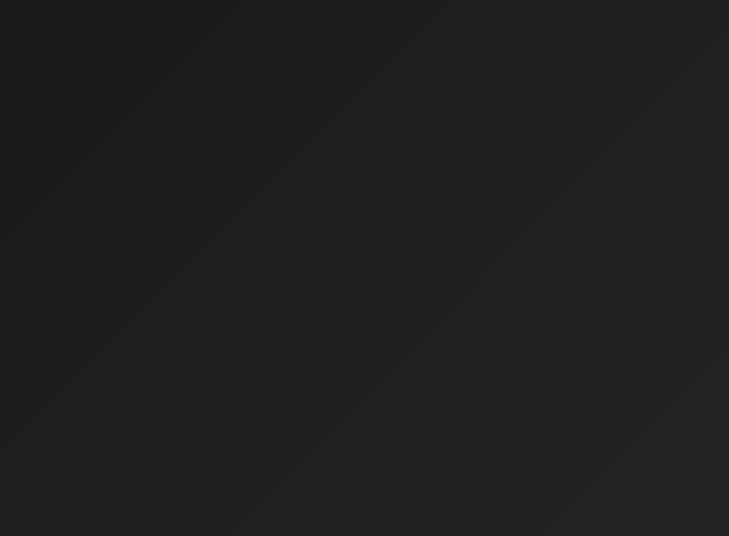
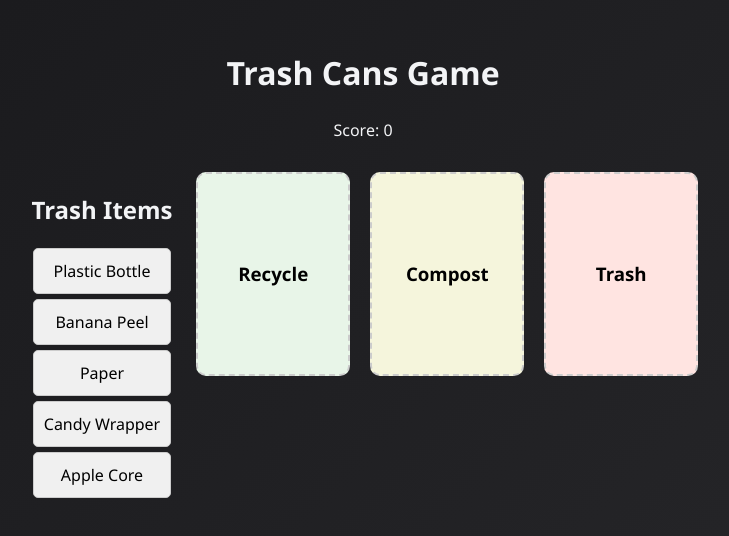
Before and after one commit to gubespam/xiao-mantou-games, a React (Vite) app: page /xiao-mantou-games/trash-cans in a window 1280 px wide. Before the commit this address had no page. Shown: the part 130-666 px from the top of the page, without its empty margins (277-1006 px from the left). Built offline with nearby package versions, Linux system fonts and the light colour scheme.

Commit message:
new trash cans game

```diff
--- a/src/App.jsx
+++ b/src/App.jsx
@@ -5,6 +5,7 @@ import Duordle from './Duordle.jsx';
 import DuordlePlus from './DuordlePlus.jsx';
 import CheckersChess from './CheckersChess.jsx';
 import TicTacTumble from './TicTacTumble.jsx';
+import TrashCans from './TrashCans.jsx';
 import mantouLogo from './images/mantou.png';
 
 
@@ -24,6 +25,7 @@ function App() {
                 <Link className="menu-item" to="/xiao-mantou-games/duordle-plus">Duordle Plus</Link>
                 <Link className="menu-item" to="/xiao-mantou-games/checkers-chess">Checkers-Chess</Link>
                 <Link className="menu-item" to="/xiao-mantou-games/tic-tac-tumble">Hierarchy Tic-tac-tumble</Link>
+                <Link className="menu-item" to="/xiao-mantou-games/trash-cans">Trash Cans</Link>
               </nav>
             </div>
           }
@@ -32,6 +34,7 @@ function App() {
         <Route path="/xiao-mantou-games/duordle-plus" element={<DuordlePlus />} />
         <Route path="/xiao-mantou-games/tic-tac-tumble" element={<TicTacTumble />} />
         <Route path="/xiao-mantou-games/checkers-chess" element={<CheckersChess />} />
+        <Route path="/xiao-mantou-games/trash-cans" element={<TrashCans />} />
       </Routes>
     </div>
   );
--- /dev/null
+++ b/src/TrashCans.css
@@ -0,0 +1,59 @@
+.trash-cans-game {
+  text-align: center;
+  padding: 20px;
+}
+
+.game-area {
+  display: flex;
+  justify-content: space-around;
+  margin-top: 20px;
+}
+
+.trash-items {
+  flex: 1;
+  padding: 10px;
+}
+
+.trash-item {
+  background-color: #f0f0f0;
+  border: 1px solid #ccc;
+  padding: 10px;
+  margin: 5px;
+  cursor: grab;
+  border-radius: 5px;
+  color: black;
+}
+
+.trash-item:active {
+  cursor: grabbing;
+}
+
+.cans {
+  flex: 2;
+  display: flex;
+  justify-content: space-around;
+}
+
+.can {
+  width: 150px;
+  height: 200px;
+  border: 2px dashed #ccc;
+  display: flex;
+  align-items: center;
+  justify-content: center;
+  border-radius: 10px;
+  margin: 10px;
+  color: black;
+}
+
+.recycle-can {
+  background-color: #e8f5e8;
+}
+
+.compost-can {
+  background-color: #f5f5dc;
+}
+
+.trash-can {
+  background-color: #ffe4e1;
+}
--- /dev/null
+++ b/src/TrashCans.jsx
@@ -0,0 +1,80 @@
+import React, { useState } from 'react';
+import './TrashCans.css'; // Assuming we'll create a CSS file for styling
+
+function TrashCans() {
+  const [score, setScore] = useState(0);
+  const [trashItems, setTrashItems] = useState([
+    { id: 1, name: 'Plastic Bottle', type: 'recycle', placed: false },
+    { id: 2, name: 'Banana Peel', type: 'compost', placed: false },
+    { id: 3, name: 'Paper', type: 'recycle', placed: false },
+    { id: 4, name: 'Candy Wrapper', type: 'trash', placed: false },
+    { id: 5, name: 'Apple Core', type: 'compost', placed: false },
+  ]);
+
+  const [draggedItem, setDraggedItem] = useState(null);
+
+  const handleDragStart = (item) => {
+    setDraggedItem(item);
+  };
+
+  const handleDrop = (canType) => {
+    if (draggedItem && draggedItem.type === canType && !draggedItem.placed) {
+      setScore(score + 10);
+      setTrashItems(trashItems.map(item =>
+        item.id === draggedItem.id ? { ...item, placed: true } : item
+      ));
+    }
+    setDraggedItem(null);
+  };
+
+  const handleDragOver = (e) => {
+    e.preventDefault();
+  };
+
+  return (
+    <div className="trash-cans-game">
+      <h1>Trash Cans Game</h1>
+      <p>Score: {score}</p>
+      <div className="game-area">
+        <div className="trash-items">
+          <h2>Trash Items</h2>
+          {trashItems.filter(item => !item.placed).map(item => (
+            <div
+              key={item.id}
+              className="trash-item"
+              draggable
+              onDragStart={() => handleDragStart(item)}
+            >
+              {item.name}
+            </div>
+          ))}
+        </div>
+        <div className="cans">
+          <div
+            className="can recycle-can"
+            onDrop={() => handleDrop('recycle')}
+            onDragOver={handleDragOver}
+          >
+            <h3>Recycle</h3>
+          </div>
+          <div
+            className="can compost-can"
+            onDrop={() => handleDrop('compost')}
+            onDragOver={handleDragOver}
+          >
+            <h3>Compost</h3>
+          </div>
+          <div
+            className="can trash-can"
+            onDrop={() => handleDrop('trash')}
+            onDragOver={handleDragOver}
+          >
+            <h3>Trash</h3>
+          </div>
+        </div>
+      </div>
+    </div>
+  );
+}
+
+export default TrashCans;
```
